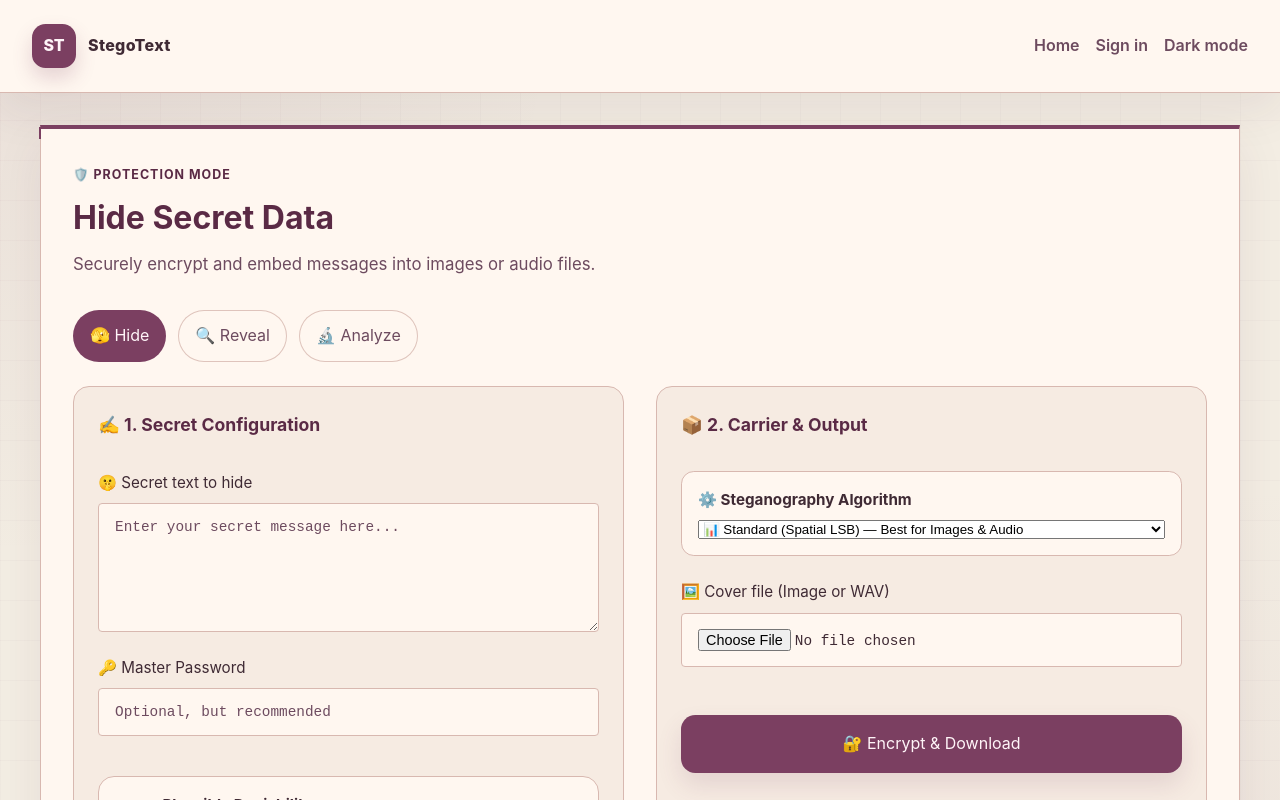
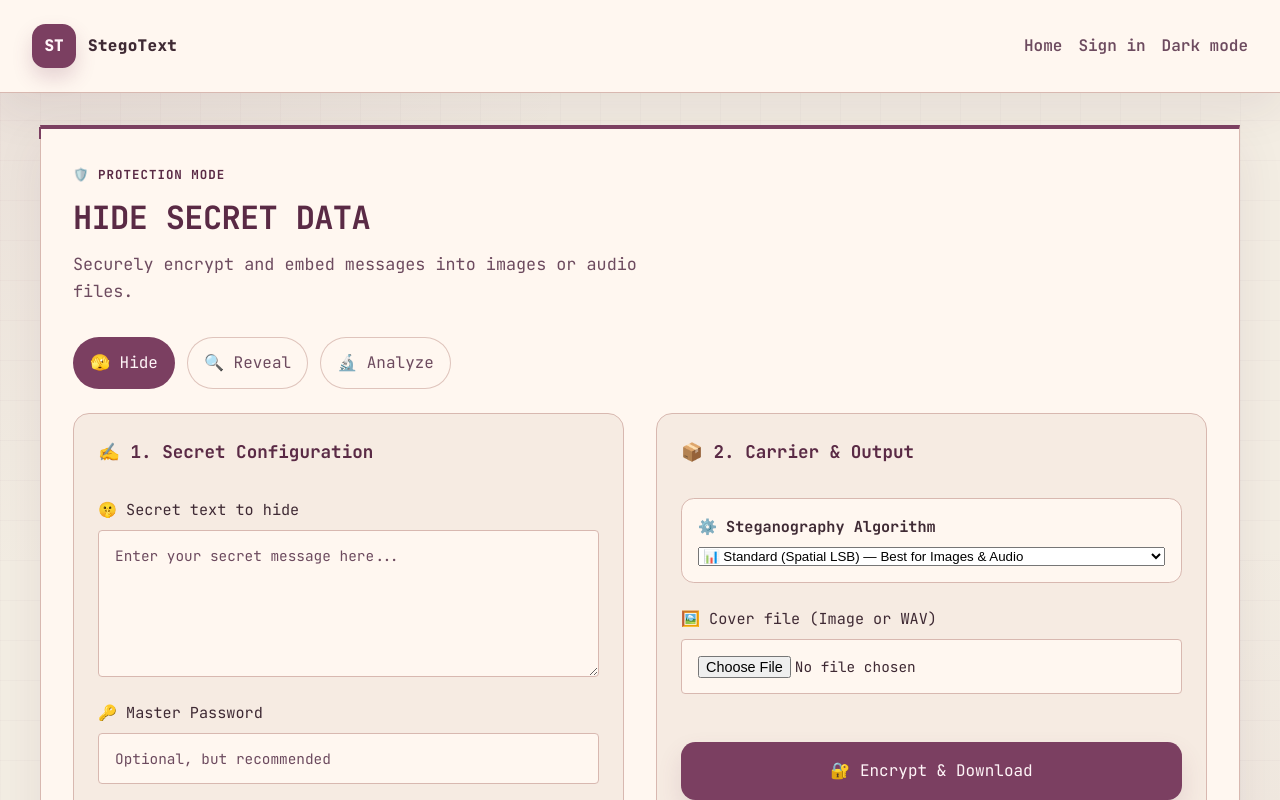
Before and after one commit to lavanyagandepalli07/java_mini_proj_steganography, a Next.js app in the folder frontend/: page /tool in a window 1280 px wide. Shown: the top 800 px of the page. Built offline with nearby package versions, Linux system fonts and the light colour scheme; no server answers.

Commit message:
Update global typography to JetBrains Mono for a terminal/spyware aesthetic

```diff
--- a/frontend/app/globals.css
+++ b/frontend/app/globals.css
@@ -1,6 +1,5 @@
 :root {
   color-scheme: light;
-  font-family: Inter, system-ui, sans-serif;
   line-height: 1.6;
   background: #f3ede3;
   color: #3f2a34;
@@ -253,6 +252,8 @@
   font-size: clamp(2rem, 2.5vw, 3rem);
   line-height: 1.05;
   color: var(--accent-strong);
+  letter-spacing: -0.02em;
+  text-transform: uppercase; /* Headings in spyware/HUD are often uppercase */
 }
 
 .hero-card p,
--- a/frontend/app/layout.tsx
+++ b/frontend/app/layout.tsx
@@ -1,6 +1,12 @@
 import type { Metadata } from 'next';
+import { JetBrains_Mono } from 'next/font/google';
 import './globals.css';
 import Header from '../components/Header';
+
+const mono = JetBrains_Mono({
+  subsets: ['latin'],
+  display: 'swap',
+});
 
 export const metadata: Metadata = {
   title: 'StegoText - Hide and reveal messages in PNGs',
@@ -9,7 +15,7 @@
 
 export default function RootLayout({ children }: { children: React.ReactNode }) {
   return (
-    <html lang="en">
+    <html lang="en" className={mono.className}>
       <head>
         <script
           dangerouslySetInnerHTML={{
```
